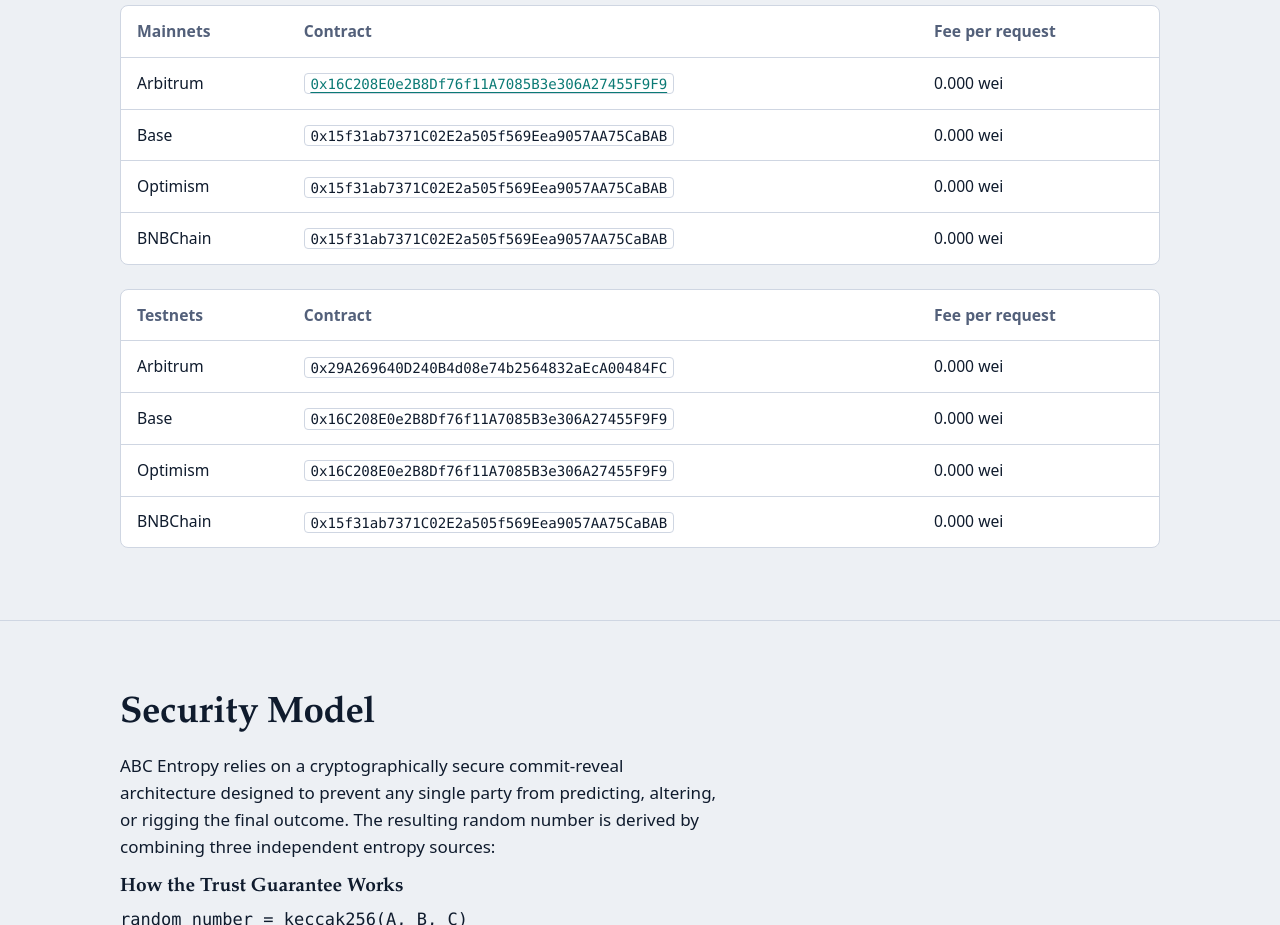
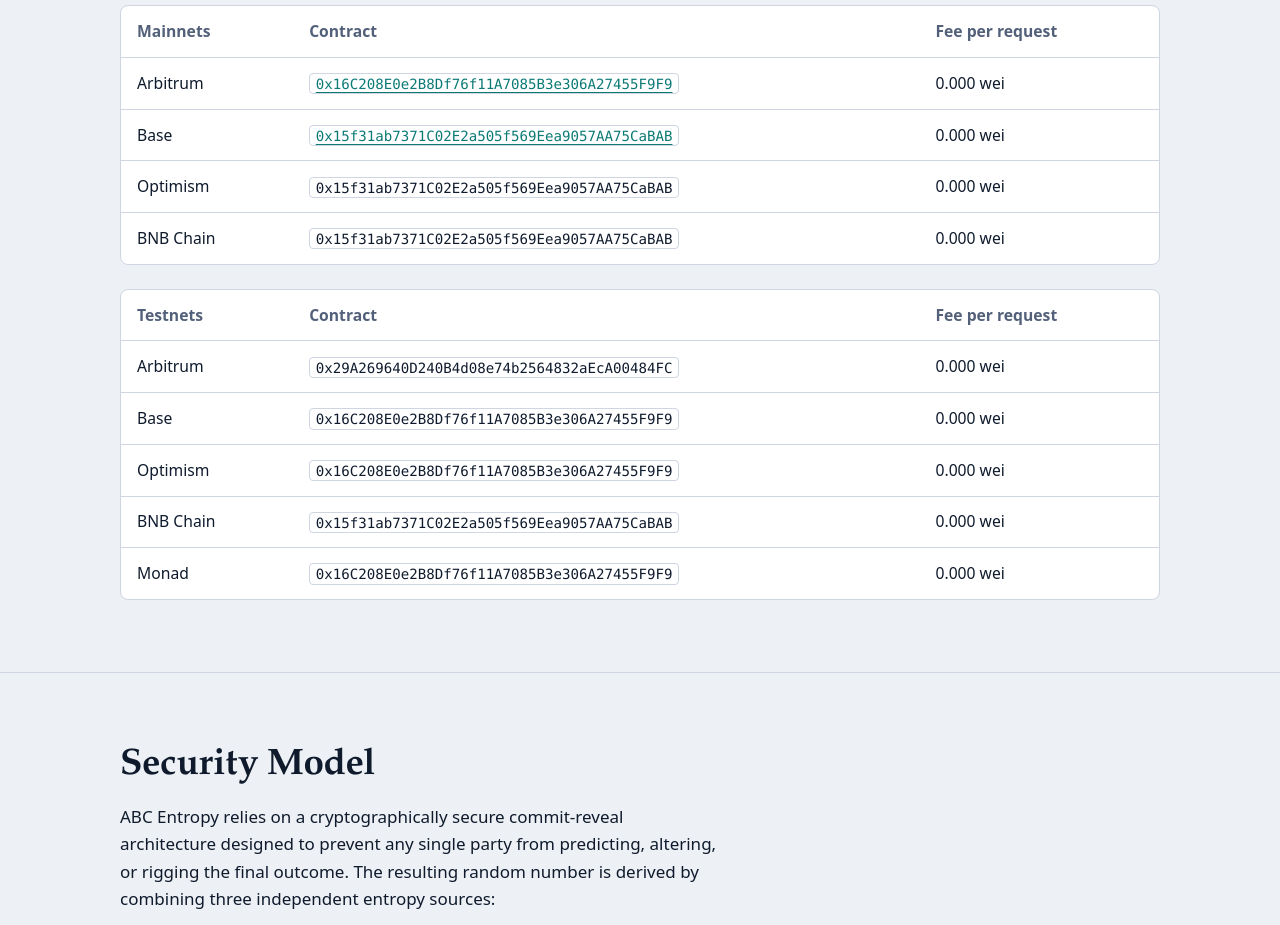
Before and after one commit to pulsartronic/entropy, a website: page docs/index.html in a window 1280 px wide. Shown: the part 3760-4685 px from the top of the page. Drawn offline with nearby package versions, Linux system fonts and the light colour scheme.

Commit message:
docs / package

```diff
--- a/docs/index.html
+++ b/docs/index.html
@@ -333,9 +333,9 @@ contract ABCEntropyExample is IEntropyConsumer {
           </thead>
           <tbody>
             <tr><td>Arbitrum</td><td><code><a href="https://arbiscan.io/address/0x16C208E0e2B8Df76f11A7085B3e306A27455F9F9" target="_blank">0x16C208E0e2B8Df76f11A7085B3e306A27455F9F9</a></code></td><td>0.000 wei</td></tr>
-            <tr><td>Base</td><td><code>0x15f31ab7371C02E2a505f569Eea9057AA75CaBAB</code></td><td>0.000 wei</td></tr>
+            <tr><td>Base</td><td><code><a href="https://base.blockscout.com/address/0x15f31ab7371C02E2a505f569Eea9057AA75CaBAB?tab=contract" target="_blank">0x15f31ab7371C02E2a505f569Eea9057AA75CaBAB</a></code></td><td>0.000 wei</td></tr>
             <tr><td>Optimism</td><td><code>0x15f31ab7371C02E2a505f569Eea9057AA75CaBAB</code></td><td>0.000 wei</td></tr>
-            <tr><td>BNBChain</td><td><code>0x15f31ab7371C02E2a505f569Eea9057AA75CaBAB</code></td><td>0.000 wei</td></tr>
+            <tr><td>BNB Chain</td><td><code>0x15f31ab7371C02E2a505f569Eea9057AA75CaBAB</code></td><td>0.000 wei</td></tr>
           </tbody>
         </table>
       </div>
@@ -351,7 +351,8 @@ contract ABCEntropyExample is IEntropyConsumer {
             <tr><td>Arbitrum</td><td><code>0x29A269640D240B4d08e74b2564832aEcA00484FC</code></td><td>0.000 wei</td></tr>
             <tr><td>Base</td><td><code>0x16C208E0e2B8Df76f11A7085B3e306A27455F9F9</code></td><td>0.000 wei</td></tr>
             <tr><td>Optimism</td><td><code>0x16C208E0e2B8Df76f11A7085B3e306A27455F9F9</code></td><td>0.000 wei</td></tr>
-            <tr><td>BNBChain</td><td><code>0x15f31ab7371C02E2a505f569Eea9057AA75CaBAB</code></td><td>0.000 wei</td></tr>
+            <tr><td>BNB Chain</td><td><code>0x15f31ab7371C02E2a505f569Eea9057AA75CaBAB</code></td><td>0.000 wei</td></tr>
+            <tr><td>Monad</td><td><code>0x16C208E0e2B8Df76f11A7085B3e306A27455F9F9</code></td><td>0.000 wei</td></tr>
           </tbody>
         </table>
       </div>
```
Also changed, not shown: README.md.
